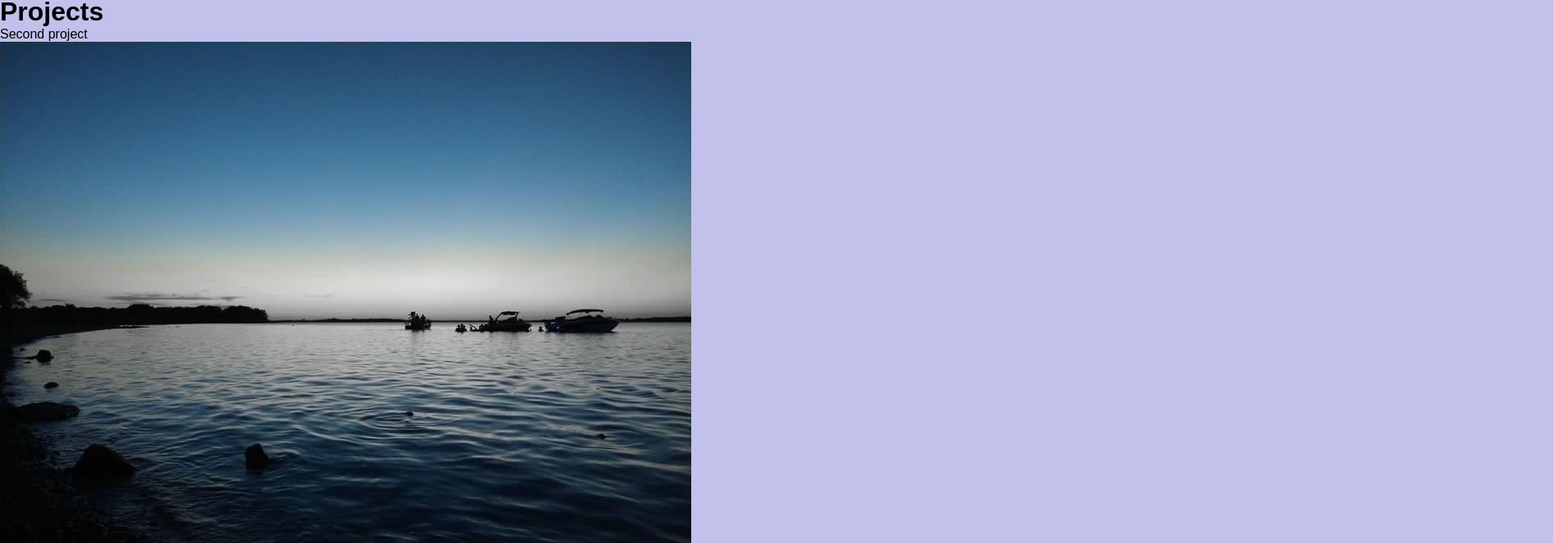
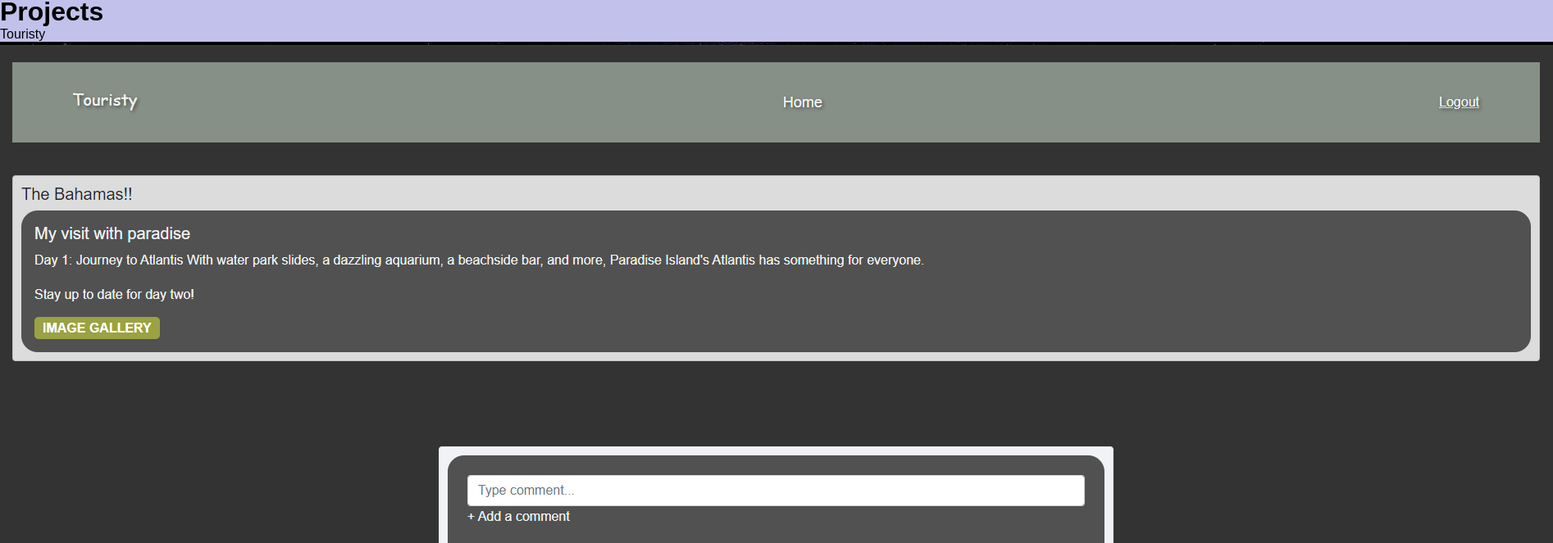
Before and after one commit to asjohnson8735/professional-portfolio, a plain HTML site: page index.html in a window 1280 px wide. Shown: the part 1195-1858 px from the top of the page at 82% size, 1894 px wide, since content can reach past the window. Drawn offline with Linux system fonts and the light colour scheme.

Commit message:
added second project

```diff
--- a/index.html
+++ b/index.html
@@ -44,8 +44,8 @@
     <div>
         <h1>Projects</h1>
              <section>
-                <header>Second project</header>
-                <a href="https://www.google.com/"><img src="assets/css/images/F20593B9-EB20-48E2-8ADE-B3B04EDBB858.jpg" alt="tree" /></a>
+                <header>Touristy</header>
+                <a href="https://github.com/lkrum/Touristy"><img src="/assets/css/images/touristy.png" alt="project 2" /></a>
             </section>
 
             <section>
```
Also changed, not shown: assets/css/images/touristy.png (added).
